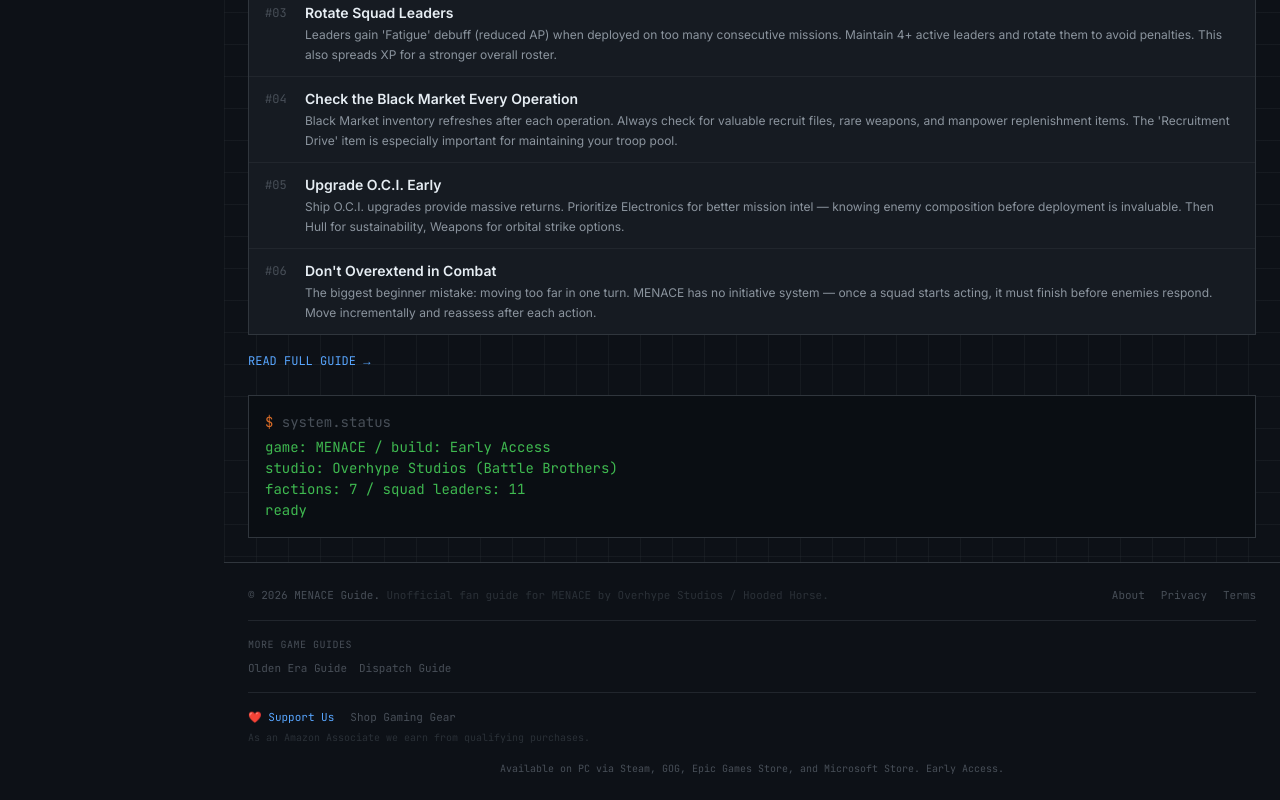
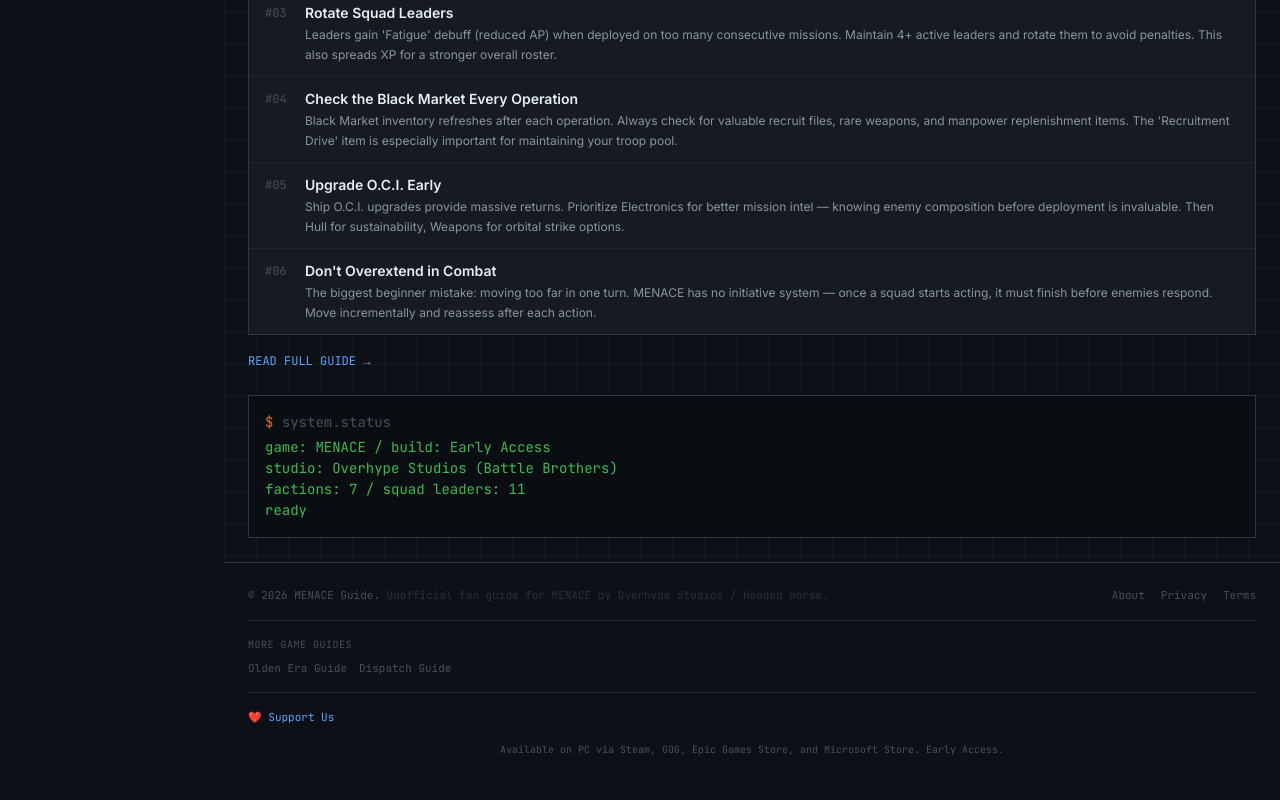
Before and after one commit to ryuuu2020/menace-guide, a Next.js app: page / in a window 1280 px wide. Shown: the part 1100-1900 px from the top of the page. Built offline with nearby package versions, Linux system fonts and the light colour scheme.

Commit message:
Remove Amazon Associates (not available in China)

```diff
--- a/app/page.tsx
+++ b/app/page.tsx
@@ -390,18 +390,7 @@
                 >
                   ❤️ Support Us
                 </a>
-                <a
-                  href="https://amazon.com/s?k=gaming+gear&tag=gameguidehub-20"
-                  target="_blank"
-                  rel="noopener noreferrer"
-                  className="text-[11px] font-mono text-text-muted hover:text-text-secondary transition-colors"
-                >
-                  Shop Gaming Gear
-                </a>
               </div>
-              <p className="text-[10px] font-mono text-text-muted/50 mt-1">
-                As an Amazon Associate we earn from qualifying purchases.
-              </p>
             </div>
 
             <p className="text-center text-[10px] font-mono text-text-muted mt-4">
--- a/components/Footer.tsx
+++ b/components/Footer.tsx
@@ -51,11 +51,7 @@
             <a href="https://afdian.com/a/gameguidehub" target="_blank" rel="noopener" className="text-text-muted hover:text-accent transition-colors inline-flex items-center gap-1">
               ❤️ Support Us
             </a>
-            <a href="https://amazon.com/s?k=gaming+gear&tag=gameguidehub-20" target="_blank" rel="noopener" className="text-text-muted hover:text-accent transition-colors inline-flex items-center gap-1">
-              🎮 Shop Gaming Gear
-            </a>
           </div>
-          <p className="text-xs text-text-muted/50 mt-2">As an Amazon Associate we earn from qualifying purchases.</p>
         </div>
       </div>
     </footer>
```
